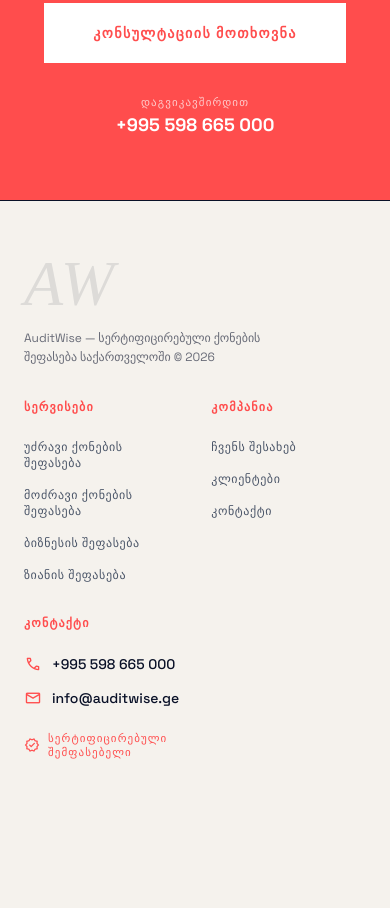
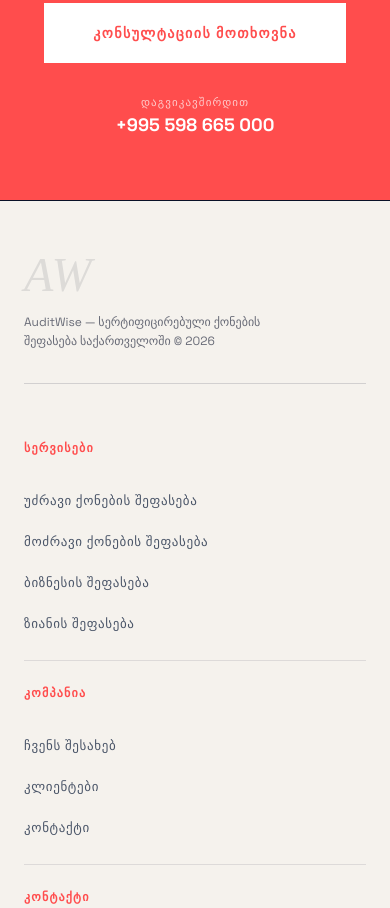
Before and after one commit to mdolaberidze8/AuditWise, a plain HTML site: page index.html in a window 390 px wide. Shown: the part 3877-4785 px from the top of the page. Before the commit the page ends 4684 px from the top, so only its background shows below. Drawn offline with nearby package versions, Linux system fonts and the light colour scheme.

Commit message:
footer responsive first

```diff
--- a/styles/footer.css
+++ b/styles/footer.css
@@ -116,12 +116,51 @@
 
 @media (max-width: 768px) {
   .footer-grid {
-    grid-template-columns: 1fr 1fr;
-    gap: 32px;
+    grid-template-columns: 1fr;
+    gap: 0;
     padding: 48px 24px;
   }
 
   .footer-brand {
-    grid-column: 1 / -1;
+    grid-column: 1;
+    padding-bottom: 32px;
+    margin-bottom: 32px;
+    border-bottom: 0.5px solid rgba(10, 17, 40, 0.15);
+  }
+
+  .footer-logo {
+    font-size: 48px;
+  }
+
+  .footer-col {
+    padding: 24px 0;
+    border-bottom: 0.5px solid rgba(10, 17, 40, 0.1);
+  }
+
+  .footer-col:last-child {
+    border-bottom: none;
+    padding-bottom: 0;
+  }
+
+  .footer-col h4 {
+    margin-bottom: 16px;
+  }
+
+  .footer-col a {
+    font-size: 13px;
+    padding: 4px 0;
+    display: block;
+  }
+
+  .footer-contact-item a {
+    font-size: 15px;
+  }
+
+  .footer-contact-item .material-symbols-outlined {
+    font-size: 20px;
+  }
+
+  .footer-tagline {
+    margin-top: 20px;
   }
 }
```
